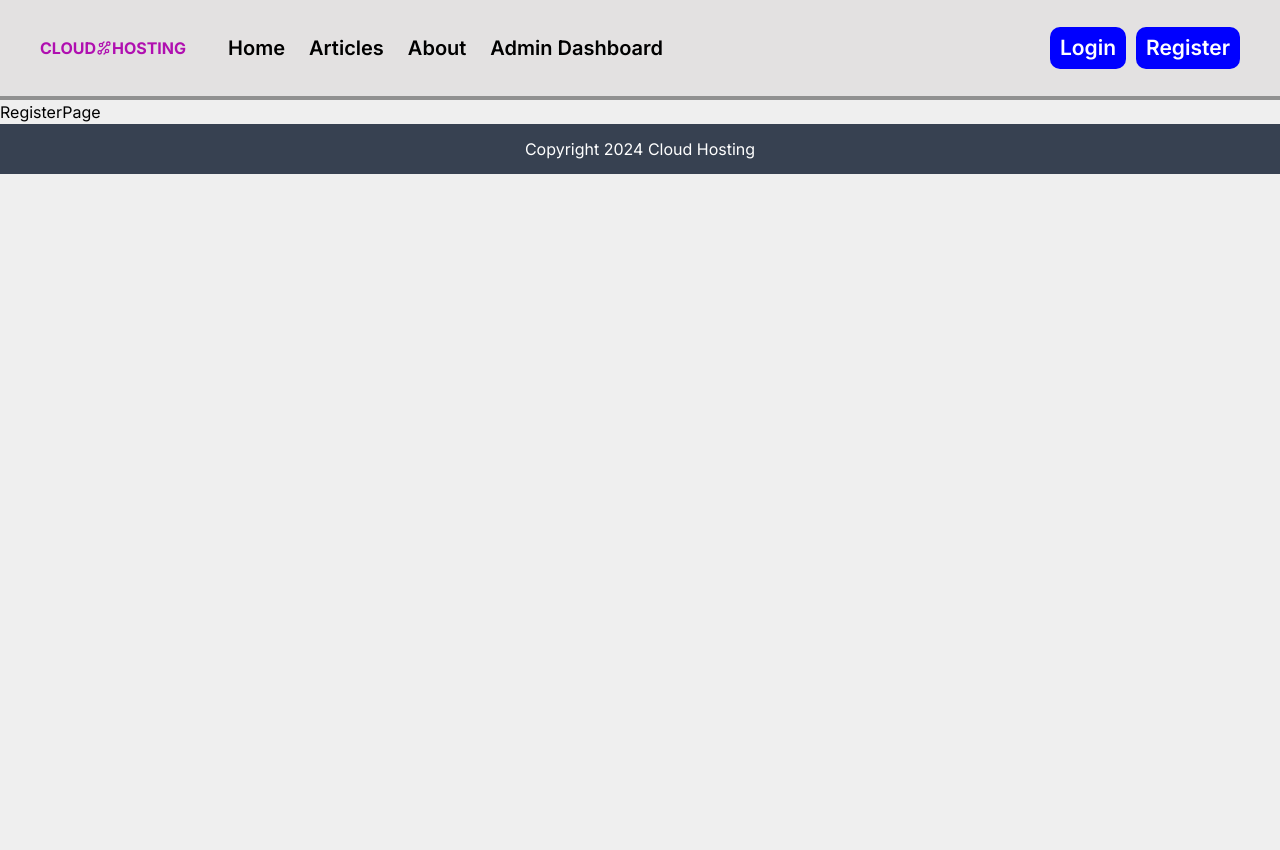
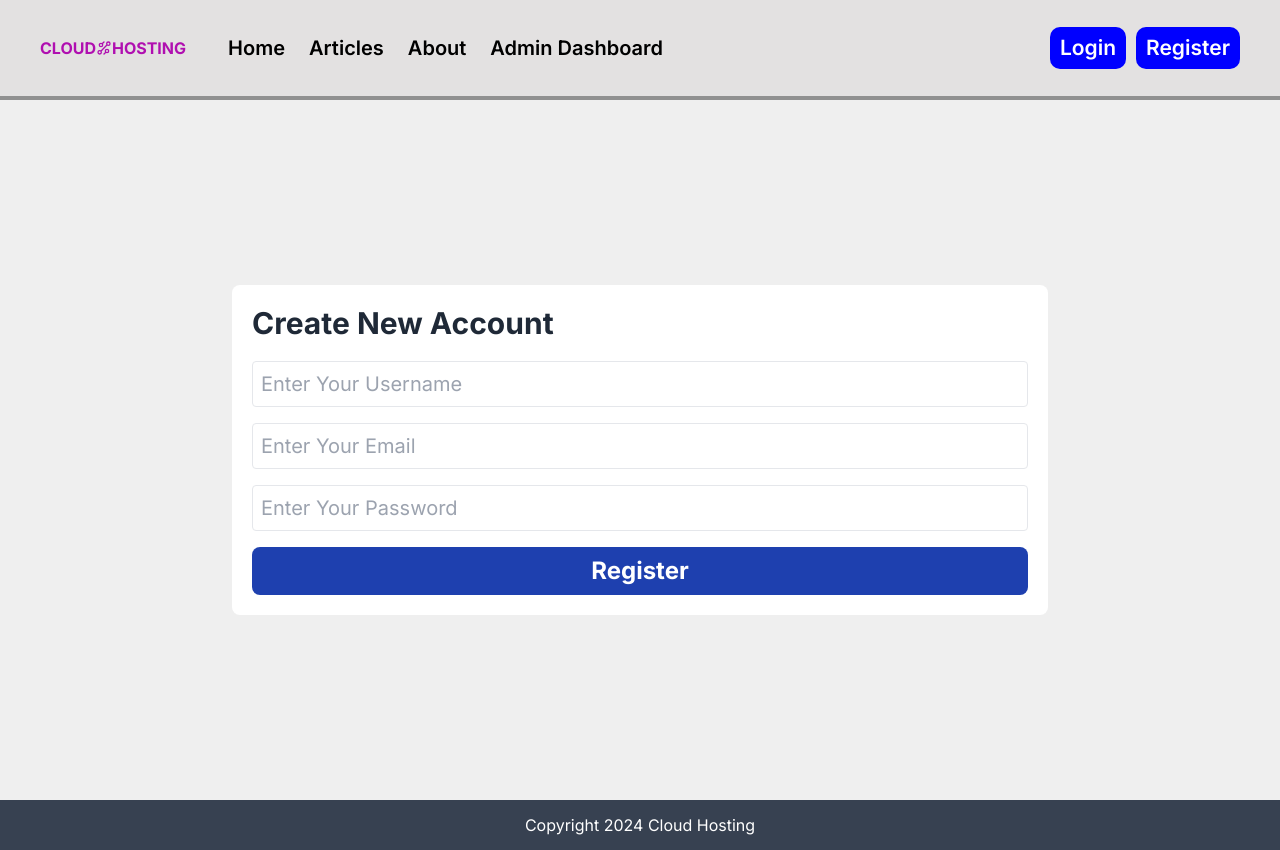
Before and after one commit to mr-sakr/next14_youssef_abbas_course, a Next.js app: page /register in a window 1280 px wide. Before the commit the page ends 800 px from the top, so only its background shows below. Built offline with nearby package versions, Linux system fonts and the light colour scheme.

Commit message:
React-Toastify & Design of Login, Register Page

```diff
--- a/package.json
+++ b/package.json
@@ -12,7 +12,8 @@
     "next": "14.1.0",
     "react": "^18",
     "react-dom": "^18",
-    "react-icons": "^5.0.1"
+    "react-icons": "^5.0.1",
+    "react-toastify": "^10.0.4"
   },
   "devDependencies": {
     "@types/node": "^20",
--- /dev/null
+++ b/src/app/(auth)/login/LoginForm.tsx
@@ -0,0 +1,29 @@
+"use client";
+
+import { useState } from "react";
+import { toast } from "react-toastify";
+
+const LoginForm = () => {
+    const [email, setEmail] = useState('');
+    const [password, setPassword] = useState('');
+
+    const formSubmitHandler = (e:React.FormEvent) =>{
+        e.preventDefault();
+
+        if(email === "") return toast.error('Email Is Required');
+        if(password === "") return toast.error('Password Is Required');
+
+        console.log({email, password});
+
+    }
+
+    return (
+        <form onSubmit={formSubmitHandler} className="flex flex-col">
+            <input type="email" value={email} onChange={(e) => setEmail(e.target.value)} className="mb-4 border rounded p-2 text-xl" placeholder="Enter Your Email"/>
+            <input type="password" value={password} onChange={(e) => setPassword(e.target.value)} className="mb-4 border rounded p-2 text-xl" placeholder="Enter Your Password"/>
+            <button type="submit" className="text-2xl text-white bg-blue-800 p-2 rounded-lg font-bold">Login</button>
+        </form>
+    );
+};
+
+export default LoginForm;
--- a/src/app/(auth)/login/page.tsx
+++ b/src/app/(auth)/login/page.tsx
@@ -1,8 +1,13 @@
+import LoginForm from "./LoginForm";
 
 const LoginPage = () => {
-  console.log('hello');
   return (
-    <div>LoginPage</div>
+    <section className="h-[calc(100vh-100px)] container m-auto px-7 flex justify-center items-center">
+      <div className="m-auto bg-white rounded-lg p-5 w-full md:w-2/3">
+        <h1 className="text-3xl font-bold text-gray-800 mb-5">Log In</h1>
+        <LoginForm/>
+      </div>
+    </section>
   )
 }
 
--- /dev/null
+++ b/src/app/(auth)/register/RegisterForm.tsx
@@ -0,0 +1,32 @@
+"use client";
+
+import { useState } from "react";
+import { toast } from "react-toastify";
+
+const RegisterForm = () => {
+    const [email, setEmail] = useState('');
+    const [username, setUsername] = useState('');
+    const [password, setPassword] = useState('');
+
+    const formSubmitHandler = (e:React.FormEvent) =>{
+        e.preventDefault();
+
+        if(username === "") return toast.error('Username Is Required');
+        if(email === "") return toast.error('Email Is Required');
+        if(password === "") return toast.error('Password Is Required');
+
+        console.log({email, username, password});
+
+    }
+
+    return (
+        <form onSubmit={formSubmitHandler} className="flex flex-col">
+            <input type="text" value={username} onChange={(e) => setUsername(e.target.value)} className="mb-4 border rounded p-2 text-xl" placeholder="Enter Your Username"/>
+            <input type="email" value={email} onChange={(e) => setEmail(e.target.value)} className="mb-4 border rounded p-2 text-xl" placeholder="Enter Your Email"/>
+            <input type="password" value={password} onChange={(e) => setPassword(e.target.value)} className="mb-4 border rounded p-2 text-xl" placeholder="Enter Your Password"/>
+            <button type="submit" className="text-2xl text-white bg-blue-800 p-2 rounded-lg font-bold">Register</button>
+        </form>
+    );
+};
+
+export default RegisterForm;
--- a/src/app/(auth)/register/page.tsx
+++ b/src/app/(auth)/register/page.tsx
@@ -1,7 +1,12 @@
-
+import RegisterForm from "./RegisterForm"
 const RegisterPage = () => {
   return (
-    <div>RegisterPage</div>
+    <section className="h-[calc(100vh-100px)] container m-auto px-7 flex justify-center items-center">
+      <div className="m-auto bg-white rounded-lg p-5 w-full md:w-2/3">
+        <h1 className="text-3xl font-bold text-gray-800 mb-5">Create New Account</h1>
+        <RegisterForm/>
+      </div>
+    </section>
   )
 }
 
--- a/src/app/layout.tsx
+++ b/src/app/layout.tsx
@@ -1,5 +1,7 @@
 import type { Metadata } from "next";
 import { Inter } from "next/font/google";
+import { ToastContainer } from 'react-toastify';
+import 'react-toastify/dist/ReactToastify.css';
 import "./globals.css";
 import Header from "@/components/header/Header";
 import Footer from "@/components/Footer";
@@ -20,6 +22,7 @@
     <html lang="en">
       <body className={inter.className}>
         <Header />
+        <ToastContainer theme="colored" position="bottom-left"/>
         <main>
           {children}
         </main>
```
Also changed, not shown: 1 other file (tests, documents, lock files or other folders).
